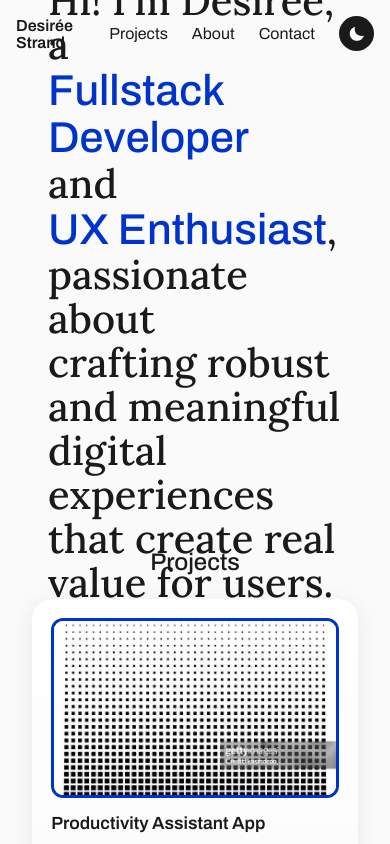
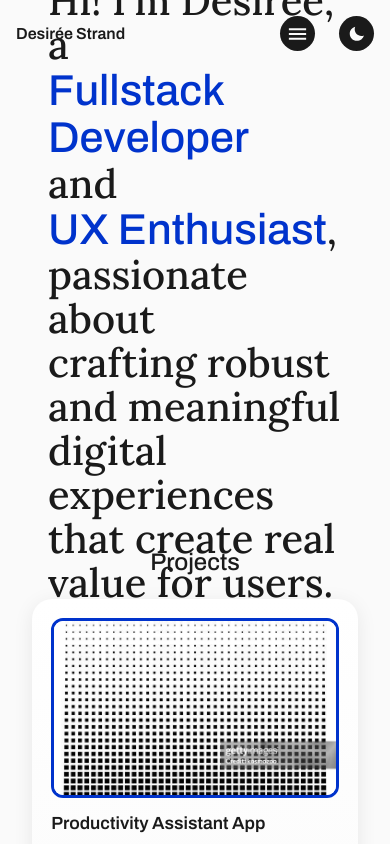
Before and after one commit to desireestrand/desireestrand.github.io, a React (Vite) app: page / in a window 390 px wide. Shown: the top 844 px of the page. Built offline with nearby package versions, Linux system fonts and the light colour scheme.

Commit message:
add toggle menu for mobile

```diff
--- a/src/components/Navbar/Navbar.jsx
+++ b/src/components/Navbar/Navbar.jsx
@@ -1,15 +1,24 @@
 import { NavLink } from "react-router-dom";
 import s from "./Navbar.module.css";
+import { useState } from "react";
 
 function Navbar() {
+  const [isOpen, setIsOpen] = useState(false);
   const navClass = ({ isActive }) => (isActive ? s.active : undefined);
+
+  const toggleMenu = () => setIsOpen(!isOpen);
+  const closeMenu = () => setIsOpen(false);
 
   return (
     <nav className={s.nav}>
-      <ul>
-        <li><NavLink to="/projects" className={navClass}>Projects</NavLink></li>
-        <li><NavLink to="/about" className={navClass}>About</NavLink></li>
-        <li><NavLink to="/contact" className={navClass}>Contact</NavLink></li>
+      <button className={s.menuIcon} onClick={toggleMenu} aria-label="Toggle menu">
+        <ion-icon name={isOpen ? "close" : "menu"}></ion-icon>
+      </button>
+
+      <ul className={`${s.navLinks} ${isOpen ? s.open : ""}`}>
+        <li><NavLink to="/projects" className={navClass} onClick={closeMenu}>Projects</NavLink></li>
+        <li><NavLink to="/about" className={navClass} onClick={closeMenu}>About</NavLink></li>
+        <li><NavLink to="/contact" className={navClass} onClick={closeMenu}>Contact</NavLink></li>
       </ul>
     </nav>
   );
--- a/src/components/Navbar/Navbar.module.css
+++ b/src/components/Navbar/Navbar.module.css
@@ -1,4 +1,9 @@
-.nav ul {
+.nav {
+  display: flex;
+  align-items: center;
+}
+
+.navLinks {
   display: flex;
   list-style: none;
   margin: 0;
@@ -6,13 +11,13 @@
   gap: 1.5rem;
 }
 
-.nav a {
+.navLinks a {
   color: var(--text-color);
   text-decoration: none;
   transition: color var(--transition-speed);
 }
 
-.nav a:hover {
+.navLinks a:hover {
   color: var(--primary-color);
 }
 
@@ -20,3 +25,55 @@
   color: var(--primary-color) !important;
   transition: color var(--transition-speed);
 }
+
+.menuIcon {
+  display: none;
+  background: none;
+  border: none;
+  background-color: var(--text-color);
+  color: var(--bg-color);
+  border-radius: 50%;
+  width: 35px;
+  height: 35px;
+  font-size: 2rem;
+  cursor: pointer;
+  z-index: 1001;
+  text-align: bottom;
+  cursor: pointer;
+  transition: var(--transition-speed);
+}
+
+.menuIcon:hover {
+  background-color: var(--primary-color);
+}
+
+@media (max-width: 768px) {
+  .menuIcon {
+    display: flex;
+    align-items: center;
+    justify-content: center;
+  }
+
+  .navLinks {
+    position: fixed;
+    top: 0;
+    right: -100%;
+    width: 100%;
+    height: 100vh;
+    background-color: var(--bg-color);
+    flex-direction: column;
+    justify-content: center;
+    align-items: center;
+    gap: 2.5rem;
+    transition: var(--transition-speed);
+    z-index: 1000;
+  }
+
+  .navLinks.open {
+    right: 0;
+  }
+
+  .navLinks a {
+    font-size: 1.5rem;
+  }
+}
--- a/src/components/ThemeToggle/ThemeToggle.module.css
+++ b/src/components/ThemeToggle/ThemeToggle.module.css
@@ -10,6 +10,7 @@
   text-align: bottom;
   cursor: pointer;
   transition: var(--transition-speed);
+  z-index: 1002;
 }
 
 .themeToggle:hover {
```
